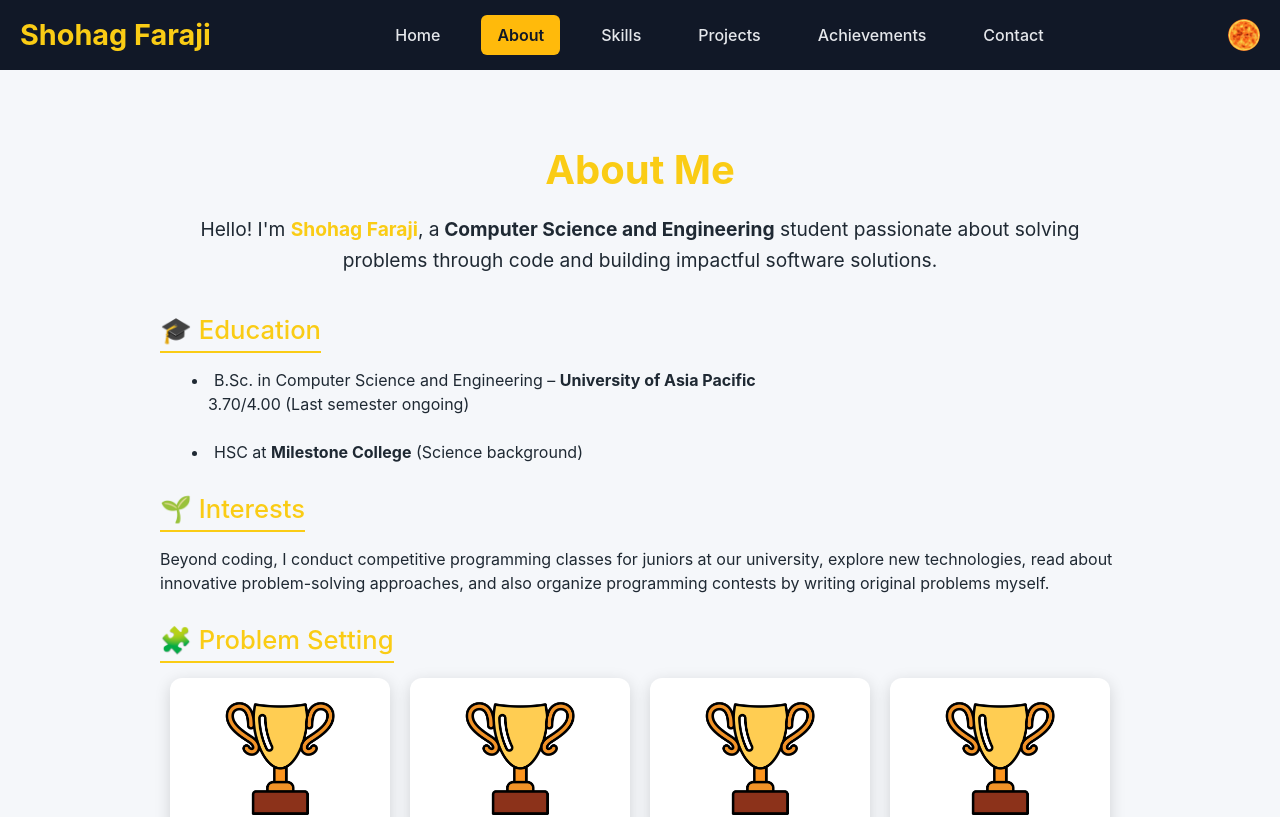
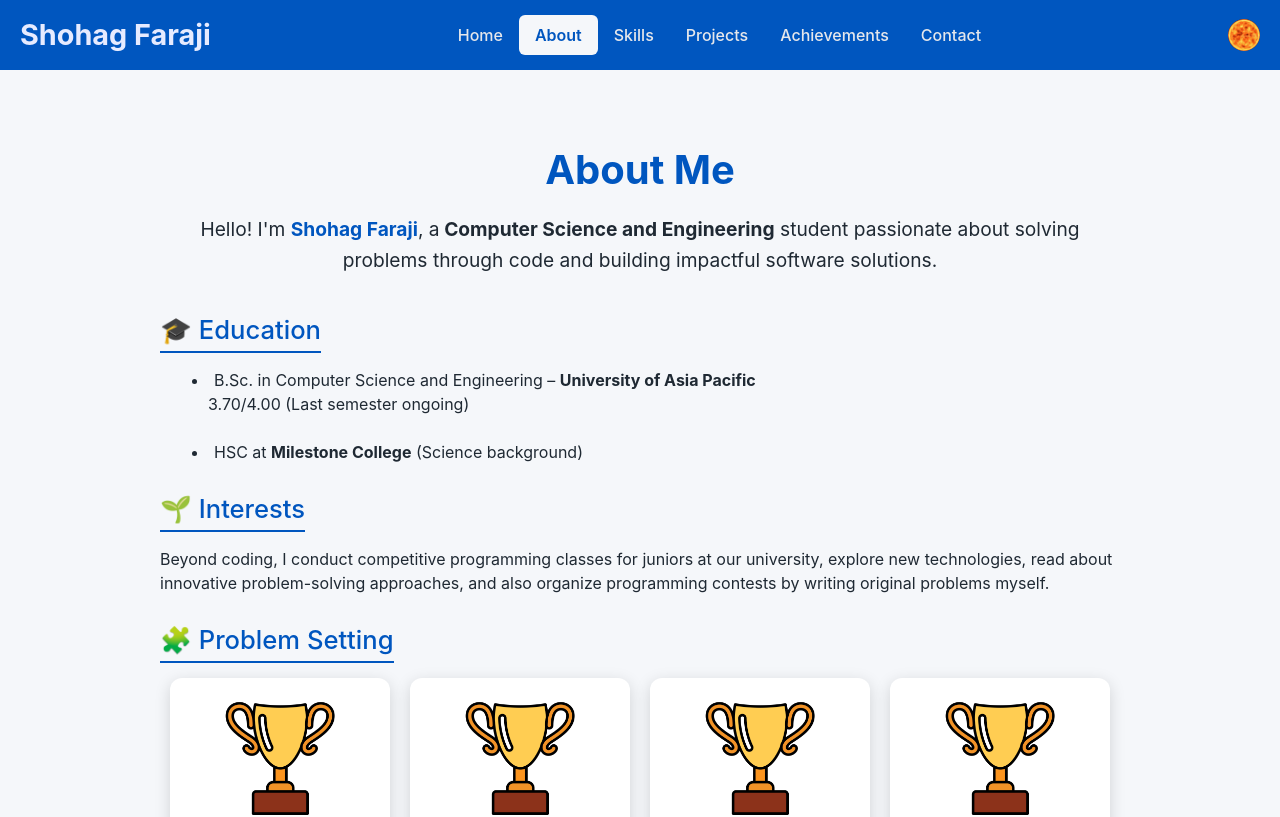
Before and after one commit to shohagfaraji/portfolio, a React (Create React App) app: page /about in a window 1280 px wide. Shown: the top 817 px of the page. Built offline with nearby package versions, Linux system fonts and the light colour scheme.

Commit message:
Change style

```diff
--- a/src/App.css
+++ b/src/App.css
@@ -1,26 +1,32 @@
 :root {
-    --accent-color: #f59e0b;
-    --navbar-accent: #f59e0b;
+    --accent-color: #111827;
+    --navbar-accent: #111827;
     --text-color: #1f2933;
     --card-bg: #ffffff;
     --card-inner: #f9fafb;
     --modal-bg: #ffffff;
+
+    --skill-card-bg: #e6ebff;
+    --accent-color: #1f4f7e;
 }
 
 body.light-mode {
-    --navbar-bg: #111827;
+    --navbar-bg: #0056bf;
     --navbar-text: #e5e7eb;
-    --navbar-accent: #facc15;
-    --navbar-hover-bg: #facc15;
+    --navbar-accent: #0056bf;
+    --navbar-hover-bg: #f5f7fa;
     --navbar-hover-text: #111827;
+    --shohag-faraji: #e6ebff;
 
-    --footer-bg: #1f2937;
+    --heading-color: #0056bf;
+    --accent-color: #1f2933;
+
+    --footer-bg: #003270;
     --footer-text: #e5e7eb;
 
     --page-bg: #f5f7fa;
     --text-color: #1f2933;
 
-    /* Card and Modal Colors */
     --card-bg: #ffffff;
     --card-inner: #e6ebff;
     --modal-bg: #ffffff;
@@ -29,9 +35,13 @@ body.light-mode {
 body.dark-mode {
     --navbar-bg: #111827;
     --navbar-text: #e5e7eb;
-    --navbar-accent: #facc15;
-    --navbar-hover-bg: #facc15;
+    --navbar-accent: #15faaa;
+    --navbar-hover-bg: #15faaa;
     --navbar-hover-text: #111827;
+    --shohag-faraji: #15faaa;
+
+    --heading-color: #15faaa;
+    --accent-color: #facc15;
 
     --footer-bg: #1f2937;
     --footer-text: #e5e7eb;
@@ -39,7 +49,6 @@ body.dark-mode {
     --page-bg: #1e1e2f;
     --text-color: #e5e7eb;
 
-    /* Card and Modal Colors */
     --card-bg: #1e1e3a;
     --card-inner: #2a2a3f;
     --modal-bg: #2b2b3d;
@@ -67,7 +76,6 @@ body {
     padding: 20px;
 }
 
-/* Page transition classes */
 .page-enter {
     opacity: 0;
     transform: translateY(10px);
@@ -86,7 +94,6 @@ body {
     transform: translateY(-10px);
     transition: opacity 300ms ease, transform 300ms ease;
 }
-
 
 .footer {
     background-color: var(--footer-bg);
--- a/src/App.js
+++ b/src/App.js
@@ -1,4 +1,4 @@
-import React, { useState, useEffect, useMemo } from "react";
+import React, { useState, useEffect } from "react";
 import "./App.css";
 import Navbar from "./components/Navbar";
 import Footer from "./components/Footer";
@@ -16,7 +16,6 @@ import {
 } from "react-router-dom";
 import { CSSTransition, TransitionGroup } from "react-transition-group";
 
-// ✅ Create unique refs for each page
 const routeRefs = {
     "/": React.createRef(),
     "/about": React.createRef(),
--- a/src/components/About.css
+++ b/src/components/About.css
@@ -5,12 +5,24 @@
     color: var(--text-color);
 }
 
+.light-mode {
+    --main-bg: #f5f7fa;
+    --card-bg: #ffffff;
+    --text-color: #111111;
+}
+
+.dark-mode {
+    --main-bg: #121212;
+    --card-bg: #1e1e3a;
+    --text-color: #eaeaea;
+}
+
 .about-title {
     font-size: 2.5rem;
     font-weight: bold;
     margin-bottom: 20px;
     text-align: center;
-    color: var(--navbar-accent);
+    color: var(--heading-color);
 }
 
 .about-text {
@@ -21,7 +33,7 @@
 }
 
 .highlight {
-    color: var(--navbar-accent);
+    color: var(--heading-color);
     font-weight: bold;
 }
 
@@ -32,8 +44,8 @@
 .section-title {
     font-size: 1.6rem;
     margin-bottom: 15px;
-    color: var(--navbar-accent);
-    border-bottom: 2px solid var(--navbar-accent);
+    color: var(--heading-color);
+    border-bottom: 2px solid var(--heading-color);
     display: inline-block;
     padding-bottom: 5px;
 }
@@ -178,7 +190,7 @@
     display: flex;
     align-items: center;
     justify-content: center;
-    z-index: 9999; /* ensure it’s above all page elements */
+    z-index: 9999;
 }
 
 .modal-content {
@@ -197,7 +209,7 @@
 
 .modal-header {
     display: flex;
-    justify-content: space-between;
+    justify-content: center;
     align-items: center;
     margin-bottom: 1rem;
 }
@@ -205,6 +217,7 @@
 .modal-header h2 {
     margin: 0;
     font-weight: bold;
+    text-align: center;
     font-size: 1.5rem;
 }
 
@@ -244,23 +257,6 @@
     }
 }
 
-:root {
-    --accent-color: #f59e0b;
-    --navbar-accent: #f59e0b;
-}
-
-.light-mode {
-    --main-bg: #f5f7fa;
-    --card-bg: #ffffff;
-    --text-color: #111111;
-}
-
-.dark-mode {
-    --main-bg: #121212;
-    --card-bg: #1e1e3a;
-    --text-color: #eaeaea;
-}
-
 @media (max-width: 600px) {
     .card-buttons {
         flex-direction: column;
--- a/src/components/Contact.css
+++ b/src/components/Contact.css
@@ -8,6 +8,16 @@
     color: var(--text-color);
 }
 
+body.light-mode {
+    --contact-button-color: #0056bf;
+    --contact-button-hover: #0058c3;
+}
+
+body.dark-mode {
+    --contact-button-color: #15faaa;
+    --contact-button-hover: #15faaa;
+}
+
 .contact-left {
     flex: 1;
 }
@@ -15,7 +25,7 @@
 .contact-title {
     font-size: 2rem;
     font-weight: bold;
-    color: var(--navbar-accent);
+    color: var(--heading-color);
     margin-bottom: 10px;
 }
 
@@ -47,13 +57,13 @@
 
 .contact-form input:focus,
 .contact-form textarea:focus {
-    border-color: var(--accent-color);
-    box-shadow: 0 0 5px var(--accent-color);
+    border-color: var(--heading-color);
+    box-shadow: 0 0 5px var(--heading-color);
 }
 
 .contact-form button {
-    background: var(--accent-color);
-    color: white;
+    background: var(--contact-button-color);
+    color: var(--page-bg);
     padding: 12px;
     border: none;
     border-radius: 8px;
@@ -64,11 +74,12 @@
 }
 
 .contact-form button:hover {
-    background: #1d4ed8;
+    background: var(--contact-button-hover);
+    color: var(--page-bg);
+    font-weight: bold;
     transform: translateY(-2px);
 }
 
-/* SUCCESS MESSAGE */
 .success-message {
     display: flex;
     flex-direction: column;
@@ -93,7 +104,7 @@
 }
 
 .contact-links a {
-    display: inline-flex; /* shrink-wrap to icon + text */
+    display: inline-flex;
     align-items: center;
     gap: 10px;
     text-decoration: none;
@@ -101,12 +112,12 @@
     font-size: 1rem;
     font-weight: 500;
     transition: color 0.3s ease, transform 0.2s ease;
-    padding: 8px 12px; /* small clickable area around text */
+    padding: 8px 12px;
     border-radius: 6px;
 }
 
 .contact-links a:hover {
-    color: var(--accent-color);
+    color: var(--heading-color);
     background: rgba(0, 0, 0, 0.05);
     transform: translateX(4px);
 }
@@ -123,7 +134,7 @@
 .success-icon svg {
     width: 100%;
     height: 100%;
-    overflow: visible; /* prevents cropping */
+    overflow: visible;
 }
 
 .success-circle {
--- a/src/components/Navbar.css
+++ b/src/components/Navbar.css
@@ -16,7 +16,7 @@
     font-size: 1.8rem;
     font-weight: bold;
     display: flex;
-    color: var(--navbar-accent);
+    color: var(--shohag-faraji);
     text-decoration: none;
     align-items: center;
 }
@@ -24,46 +24,42 @@
 .nav-links {
     display: flex;
     list-style: none;
-    gap: 25px;
+    gap: 0px;
     margin: 0;
     padding: 0;
     align-items: center;
-    position: relative; /* important for highlight positioning */
+    position: relative;
 }
 
-/* moving highlight box */
 .nav-highlight {
     position: absolute;
     top: 0;
     left: 0;
     border-radius: 6px;
-    background: rgb(255, 186, 11); /* highlight color */
-    transition: all 0.3s ease; /* smooth animation */
-    z-index: 0; /* sits behind the links */
+    background: var(--navbar-hover-bg);
+    transition: all 0.3s ease;
+    z-index: 0;
 }
 
-/* normal nav links */
 .nav-link {
     padding: 8px 16px;
     text-decoration: none;
     color: var(--navbar-text);
     font-weight: 500;
-    position: relative; /* keeps text above highlight */
+    position: relative;
     z-index: 1;
     transition: color 0.2s ease;
 }
 
-/* active link text stays readable */
 .nav-link.active {
     background: none;
-    color: var(--navbar-bg); /* accent instead of black */
+    color: var(--navbar-bg);
     font-weight: 600;
 }
 
-/* hover just changes text color */
 .nav-links li a:hover {
     background: none;
-    color: var(--navbar-hover-text, #fff); /* fallback to white */
+    color: var(--navbar-hover-text, #fff);
 }
 
 .nav-buttons {
--- a/src/components/Projects.css
+++ b/src/components/Projects.css
@@ -5,11 +5,25 @@
     text-align: center;
 }
 
+body.light-mode {
+    --pro-button-color: #0056bf;
+    --pro-button-hover: #1bff6a;
+    --pro-button-text-color: #ffffff;
+    --pro-button-text-hover: #08122d;
+}
+
+body.dark-mode {
+    --pro-button-color: #15faaa;
+    --pro-button-hover: #0029bf;
+    --pro-button-text-color: #08122d;
+    --pro-button-text-hover: #ffffff;
+}
+
 .projects-title {
     font-size: 2.5rem;
     font-weight: bold;
     margin-bottom: 30px;
-    color: var(--navbar-accent);
+    color: var(--heading-color);
 }
 
 .projects-grid {
@@ -68,19 +82,27 @@
     position: relative;
 }
 
+.modal-header {
+    display: flex;
+    justify-content: space-between;
+    align-items: center;
+}
+
+.modal-header h3 {
+    margin: 0;
+    font-size: 1.5rem;
+    text-align: left;
+}
+
 .modal-content img {
     width: 100%;
     height: auto;
     object-fit: contain;
     border-radius: 8px;
-    margin: 20px 0;
     display: block;
 }
 
 .close {
-    position: absolute;
-    top: 15px;
-    right: 20px;
     font-size: 2rem;
     cursor: pointer;
     color: var(--text-color);
@@ -110,15 +132,21 @@
 }
 
 .modal-buttons a {
-    background: var(--accent-color);
-    color: white;
+    background: var(--pro-button-color);
+    color: var(--pro-button-text-color);
     padding: 10px 20px;
     border-radius: 8px;
     font-weight: 600;
     text-decoration: none;
-    transition: background 0.3s;
+    transition: background 0.3s ease, transform 0.2s ease;
 }
 
 .modal-buttons a:hover {
-    background: #1d4ed8;
+    background: var(--pro-button-hover);
+    color: var(--pro-button-text-hover);
+    transform: scale(1.05);
 }
+
+.modal-buttons a:active {
+    background: #1e40af;
+}
--- a/src/components/Projects.jsx
+++ b/src/components/Projects.jsx
@@ -88,12 +88,14 @@ export default function Projects({ theme }) {
                         className="modal-content"
                         onClick={(e) => e.stopPropagation()}
                     >
-                        <span className="close" onClick={closeModal}>
-                            &times;
-                        </span>
-                        <h3>
-                            <b>{selected.title}</b>
-                        </h3>
+                        <div className="modal-header">
+                            <h3>
+                                <b>{selected.title}</b>
+                            </h3>
+                            <span className="close" onClick={closeModal}>
+                                &times;
+                            </span>
+                        </div>
 
                         <img
                             src={
--- a/src/components/Skills.css
+++ b/src/components/Skills.css
@@ -1,23 +1,16 @@
-:root {
-    --skill-card-bg: #e6ebff;
-    --accent-color: #1f4f7e;
+.skills-page-container {
+    background: var(--page-bg);
+    padding: 50px 20px;
+    min-height: 100vh;
 }
 
 .dark-mode {
     --page-bg: #2b1212;
     --skill-card-bg: #2a2a3f;
     --text-color: #f0f0f5;
-    --accent-color: #facc15;
+    --accent-color: #15faaa;
 }
 
-/* Full page container */
-.skills-page-container {
-    background: var(--page-bg);
-    padding: 50px 20px;
-    min-height: 100vh;
-}
-
-/* Big card wrapping all skills */
 .skills-card {
     max-width: 1000px;
     margin: 0 auto;
@@ -30,12 +23,11 @@
     gap: 30px;
 }
 
-/* Skills section title */
 .skills-section-title {
     text-align: center;
     font-size: 1.8rem;
     margin-bottom: 25px;
-    color: var(--accent-color);
+    color: var(--heading-color);
     position: relative;
 }
 
@@ -44,12 +36,11 @@
     display: block;
     width: 60px;
     height: 3px;
-    background: var(--accent-color);
+    background: var(--heading-color);
     margin: 8px auto 0;
     border-radius: 2px;
 }
 
-/* Skills rows */
 .skills-section {
     display: flex;
     flex-direction: column;
@@ -64,7 +55,6 @@
     margin-bottom: 20px;
 }
 
-/* Individual skill cards */
 .skill-item {
     display: flex;
     flex-direction: column;
@@ -100,7 +90,6 @@
     color: var(--text-color);
 }
 
-/* Responsive */
 @media (max-width: 768px) {
     .skill-item {
         width: 90px;
```
Also changed, not shown: src/components/Achievements.css (+10 -30 lines), src/components/Home.css (+10 -20 lines), src/assets/projects/national_martyrs_monument.png, src/assets/projects/national_martyrs_monument_dark.png. Lines whose indentation alone changed are shown as unchanged.
